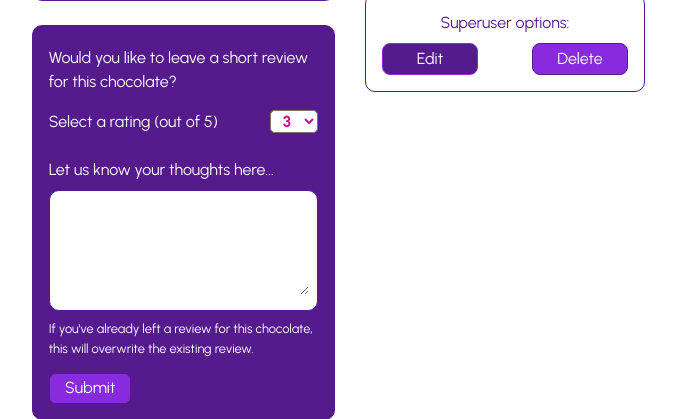
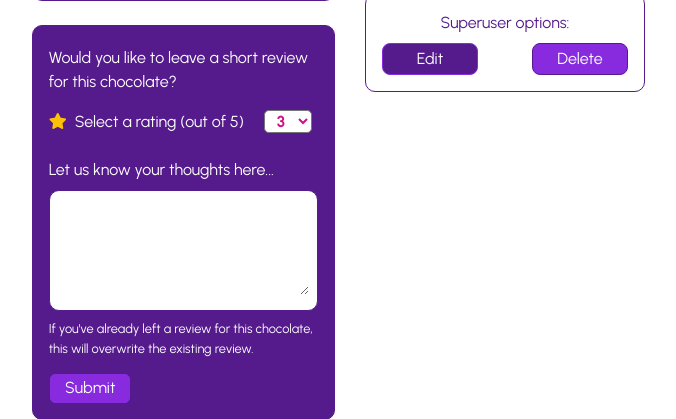
Before and after one commit to DannyGilligan/chocelegance-resubmission, a Django app: template chocolates/templates/chocolates/chocolate_detail.html in a window 1280 px wide. Shown: the part 842-1261 px from the top of the page, without its empty margins (290-966 px from the left). Run offline with Django 3.2, Linux system fonts and the light colour scheme; the template is opened without the code that fills it, so the values that code supplies are empty; the visitor is signed in with stand-in values (Sample User, id 1); some libraries are stand-ins or nearby versions.

Commit message:
Add star icon to select a rating prompt in submit review section

```diff
--- a/chocolates/templates/chocolates/chocolate_detail.html
+++ b/chocolates/templates/chocolates/chocolate_detail.html
@@ -99,8 +99,8 @@
 
                     <!-- Rating from 1 to 5, drop down menu -->
                     <div class="mt-3">
-                        <label class="pr-5">
-                            Select a rating (out of 5)
+                        <label class="pr-3">
+                            <i class="fas fa-star mr-2 text-warning"></i>Select a rating (out of 5)
                         </label>
                         <select class="rounded-lg bg-white bright-purple-text px-2 font-weight-bold" name="choc_rating">
                             <option class="bright-purple-text px-2" value="1">1 </option>
```
